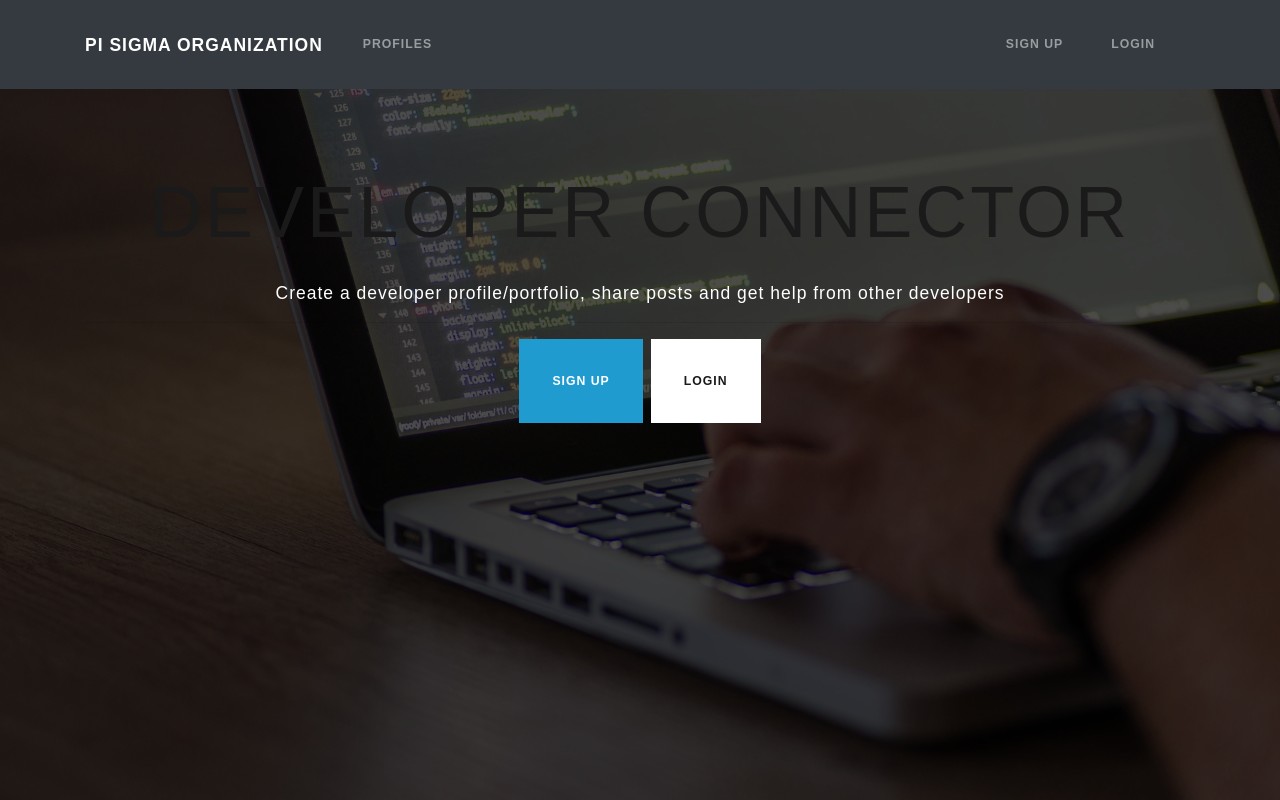
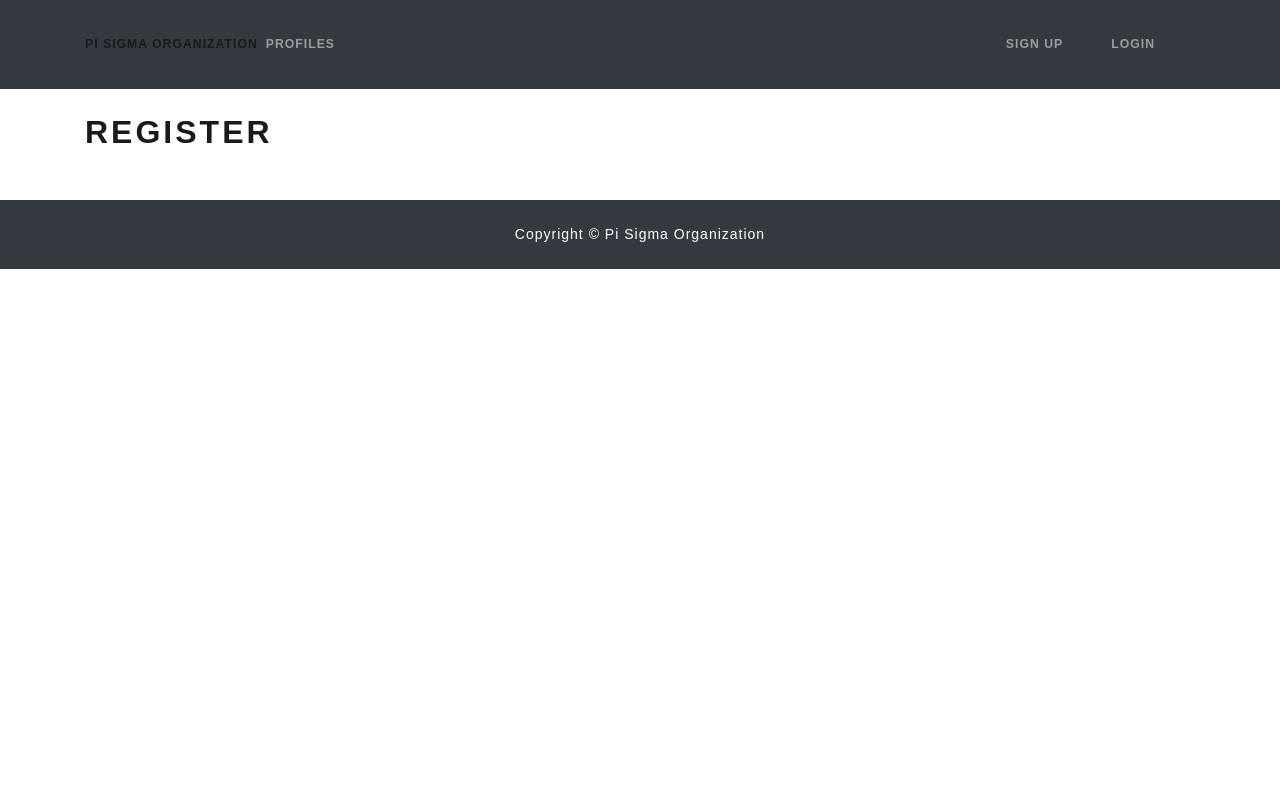
Before and after one commit to Pminniti/Minniti-Nodejs-React-App, a React (Create React App) app in the folder client/: page /register in a window 1280 px wide. Shown: the top 800 px of the page. Built offline with nearby package versions, Linux system fonts and the light colour scheme.

Commit message:
Login & Register Components

```diff
--- a/client/package.json
+++ b/client/package.json
@@ -5,6 +5,7 @@
   "dependencies": {
     "react": "^16.4.1",
     "react-dom": "^16.4.1",
+    "react-router-dom": "^4.3.1",
     "react-scripts": "1.1.4"
   },
   "scripts": {
--- a/client/src/App.js
+++ b/client/src/App.js
@@ -1,19 +1,28 @@
 import React, { Component } from "react";
+import { BrowserRouter as Router, Route } from "react-router-dom";
 
 import Navbar from "./components/layout/Navbar";
 import Footer from "./components/layout/Footer";
 import Landing from "./components/layout/Landing";
+import Register from "./components/auth/Register";
+import Login from "./components/auth/Login";
 
 import "./App.css";
 
 class App extends Component {
   render() {
     return (
-      <div className="App">
-        <Navbar />
-        <Landing />
-        <Footer />
-      </div>
+      <Router>
+        <div className="App">
+          <Navbar />
+          <Route exact path="/" component={Landing} />
+          <div className="container">
+            <Route exact path="/register" component={Register} />
+            <Route exact path="/login" component={Login} />
+          </div>
+          <Footer />
+        </div>
+      </Router>
     );
   }
 }
--- /dev/null
+++ b/client/src/components/auth/Login.js
@@ -0,0 +1,13 @@
+import React, { Component } from "react";
+
+class Login extends Component {
+  render() {
+    return (
+      <div>
+        <h1>Login</h1>
+      </div>
+    );
+  }
+}
+
+export default Login;
--- /dev/null
+++ b/client/src/components/auth/Register.js
@@ -0,0 +1,13 @@
+import React, { Component } from "react";
+
+class Register extends Component {
+  render() {
+    return (
+      <div>
+        <h1>Register</h1>
+      </div>
+    );
+  }
+}
+
+export default Register;
--- a/client/src/components/layout/Landing.js
+++ b/client/src/components/layout/Landing.js
@@ -1,4 +1,5 @@
 import React, { Component } from "react";
+import { Link } from "react-router-dom";
 
 class Landing extends Component {
   render() {
@@ -8,19 +9,17 @@
           <div className="container">
             <div className="row">
               <div className="col-md-12 text-center">
-                <h1 className="display-3 mb-4">Developer Connector</h1>
-                <p className="lead">
-                  {" "}
-                  Create a developer profile/portfolio, share posts and get help
-                  from other developers
-                </p>
+                <h1 className="display-3 mb-4 text-info">
+                  Pi Sigma Organization
+                </h1>
+                <p className="lead"> What do YOU want to do</p>
                 <hr />
-                <a href="register.html" className="btn btn-lg btn-info mr-2">
+                <Link to="/register" className="btn btn-lg btn-info mr-2">
                   Sign Up
-                </a>
-                <a href="login.html" className="btn btn-lg btn-light">
+                </Link>
+                <Link to="/login" className="btn btn-lg btn-light">
                   Login
-                </a>
+                </Link>
               </div>
             </div>
           </div>
--- a/client/src/components/layout/Navbar.js
+++ b/client/src/components/layout/Navbar.js
@@ -1,13 +1,14 @@
 import React, { Component } from "react";
+import { Link } from "react-router-dom";
 
 class Navbar extends Component {
   render() {
     return (
       <nav className="navbar navbar-expand-sm navbar-dark bg-dark mb-4">
         <div className="container">
-          <a className="navbar-brand" href="landing.html">
+          <Link clLinkssName="navbar-brand" to="/">
             Pi Sigma Organization
-          </a>
+          </Link>
           <button
             className="navbar-toggler"
             type="button"
@@ -20,23 +21,23 @@
           <div className="collapse navbar-collapse" id="mobile-nav">
             <ul className="navbar-nav mr-auto">
               <li className="nav-item">
-                <a className="nav-link" href="profiles.html">
+                <Link className="nav-link" to="/profiles">
                   {" "}
                   Profiles
-                </a>
+                </Link>
               </li>
             </ul>
 
             <ul className="navbar-nav ml-auto">
               <li className="nav-item">
-                <a className="nav-link" href="register.html">
+                <Link className="nav-link" to="/reguster">
                   Sign Up
-                </a>
+                </Link>
               </li>
               <li className="nav-item">
-                <a className="nav-link" href="login.html">
+                <Link className="nav-link" to="/login">
                   Login
-                </a>
+                </Link>
               </li>
             </ul>
           </div>
```
